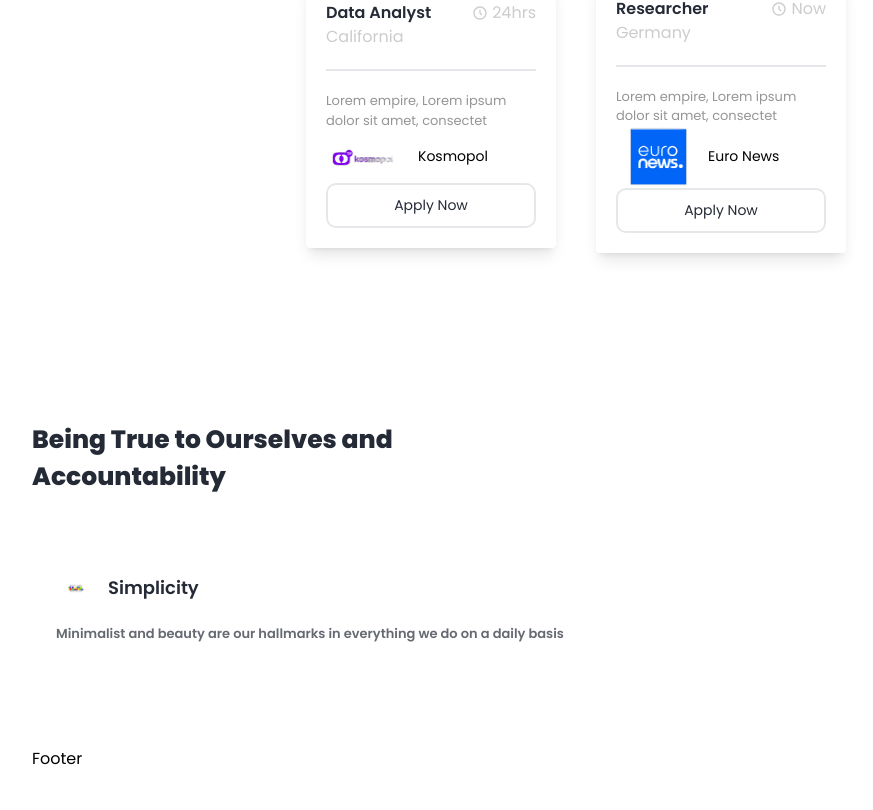
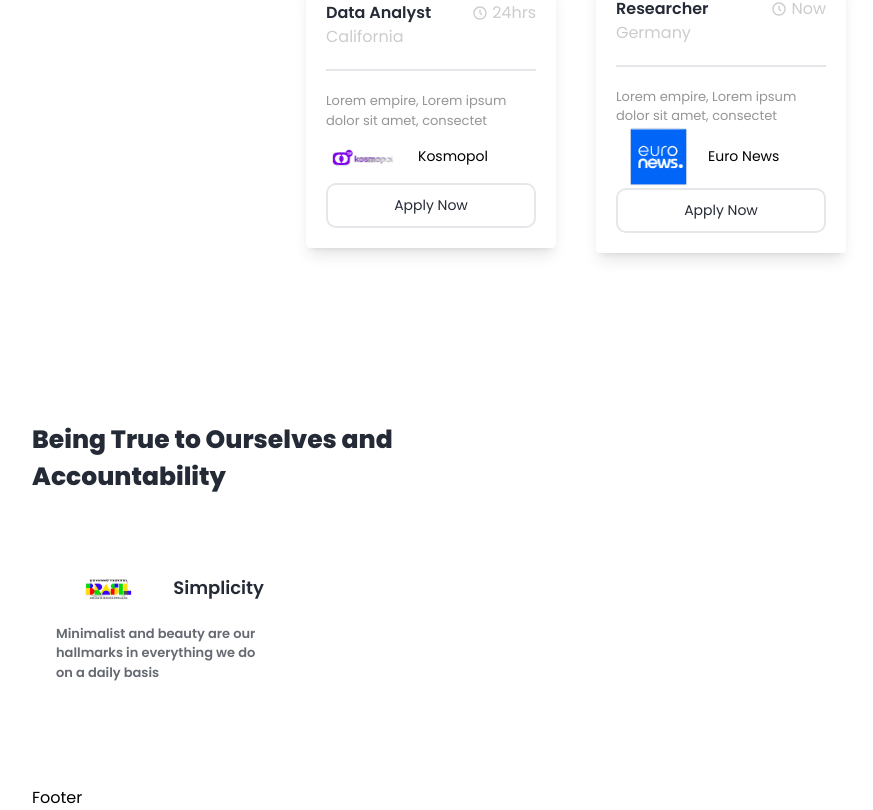
Before and after one commit to code-JOA/Remotejobs-React, a React (Vite) app in the folder remotejobs/: page / in a window 1280 px wide. Shown: the part 1105-1915 px from the top of the page, without its empty margins (64-937 px from the left). Before the commit the page ends 1876 px from the top, so only its background shows below. Built offline with nearby package versions, Linux system fonts and the light colour scheme.

Commit message:
Commit auto_update

```diff
--- a/remotejobs/src/Components/ValueDiv/Value.jsx
+++ b/remotejobs/src/Components/ValueDiv/Value.jsx
@@ -8,11 +8,11 @@ const Value = () => {
       w-[400px] block'>Being True to Ourselves and Accountability
       </h1>
 
-      <div className='grip gap-[10rem] grid-cols-3 items-center'>
+      <div className='grid gap-[10rem] grid-cols-3 items-center'>
         <div className='singleGrid rounded-[10px] hover:bg-[#eeedf7] p-[1.5rem]'>
           <div className='flex items-center gap-3'>
             <div className='imgDiv p-[4px] rounded-[.8rem] bg-inherit-[#dedef8]
-              h-[40px] w-[40px] flex items-center justify-center'>
+              h-[40px] w-[40] flex items-center justify-center'>
               <img src={logo9} alt="" className='w-[70%]'/>
             </div>
 
```
